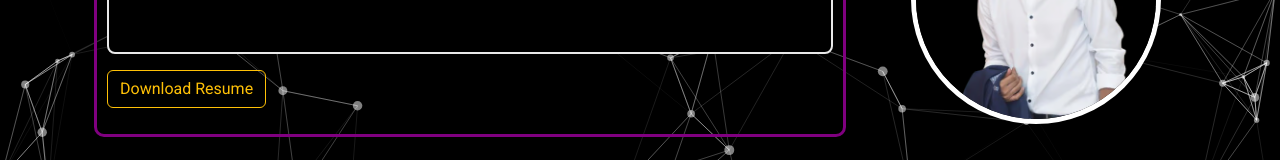
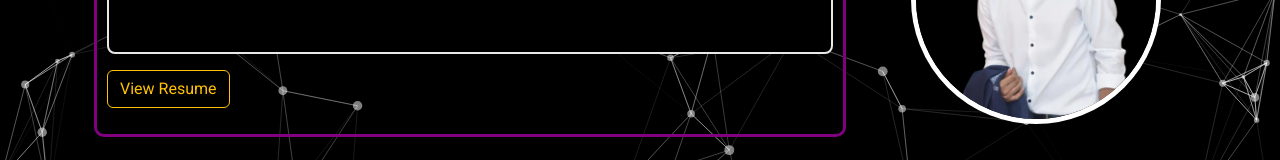
Before and after one commit to gauravsahay007/Portfolio, a Next.js app in the folder my-app/: page / in a window 1280 px wide. Shown: the part 342-502 px from the top of the page. Built offline with nearby package versions, Linux system fonts and the light colour scheme.

Commit message:
Updated Resume Link

```diff
--- a/my-app/src/Components/Home.js
+++ b/my-app/src/Components/Home.js
@@ -57,11 +57,10 @@ const Home = () => {
 
 
           <a
-            href={"https://drive.usercontent.google.com/u/0/uc?id=1RZKSsscnegsffXF1Awy0wnoMzJdPnk_Z&export=download"}
-            download="Resume.pdf"
+            href={"https://drive.google.com/file/d/1nyC37dfZMdUa_iO4P4FpvX1HfeT_Hjb6/view"}
             className="btn btn-outline-warning my-3"
           >
-            Download Resume
+            View Resume
           </a>
         </div>
         <div className="right">
```
